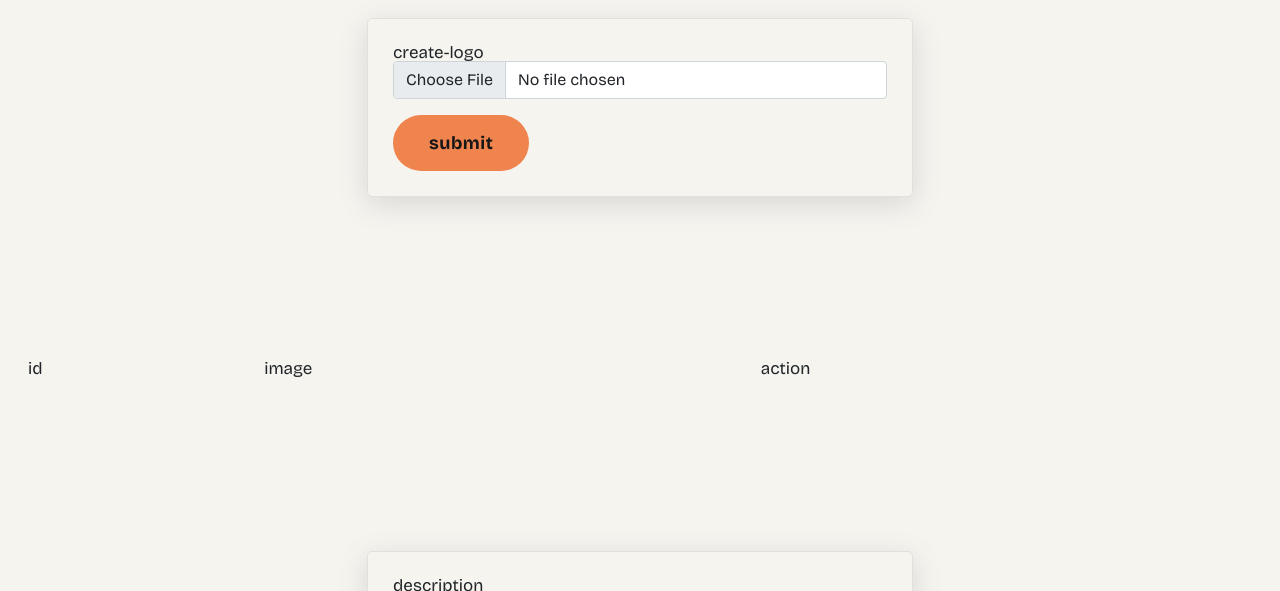
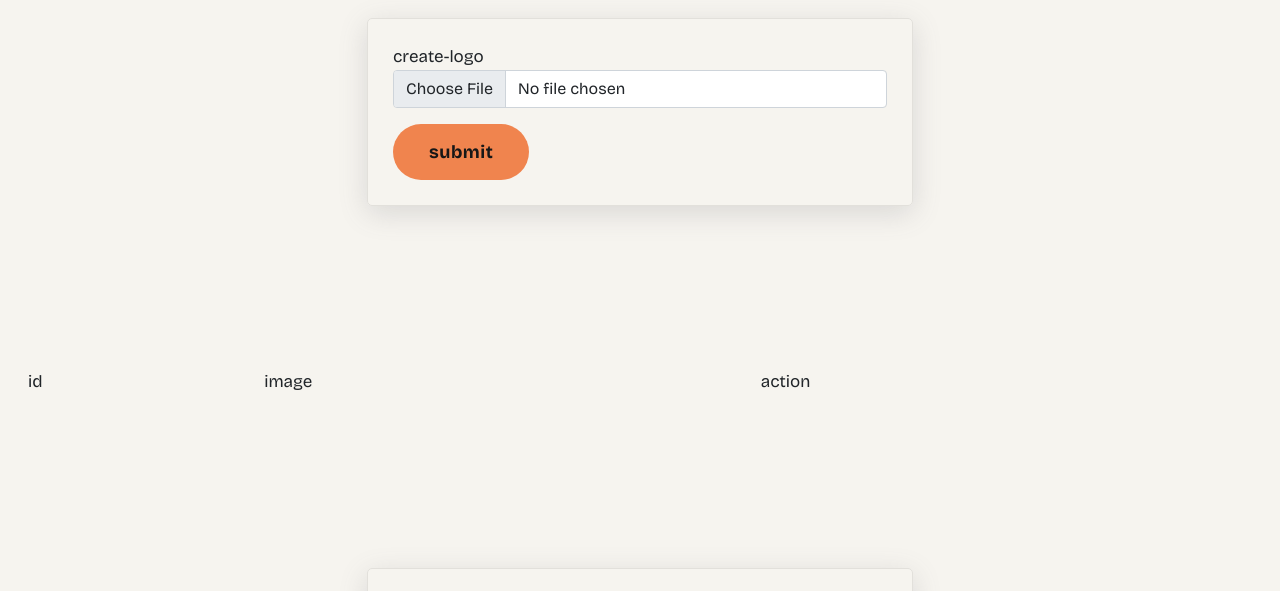
Before and after one commit to FidanAsadova55555/jsthird, a website: page public/admin.html in a window 1280 px wide. Shown: the part 132-723 px from the top of the page. Drawn offline with nearby package versions, Linux system fonts and the light colour scheme; no server answers.

Commit message:
lineheight is updated

```diff
--- a/public/admin.html
+++ b/public/admin.html
@@ -24,7 +24,7 @@
 <link rel="preconnect" href="https://fonts.gstatic.com" crossorigin>
 <link href="https://fonts.googleapis.com/css2?family=Bricolage+Grotesque:opsz,wght@12..96,200..800&family=Lato:wght@700&family=Poppins:wght@700&display=swap" rel="stylesheet">
     </head>
-<body style="font-size: 17px;font-family: Bricolage Grotesque">
+<body style="font-size: 17px;font-family: Bricolage Grotesque;line-height: 1.5em;">
     <header class="header">
         <div  class="container-fluid p-custom">
             <div class="row">
```
